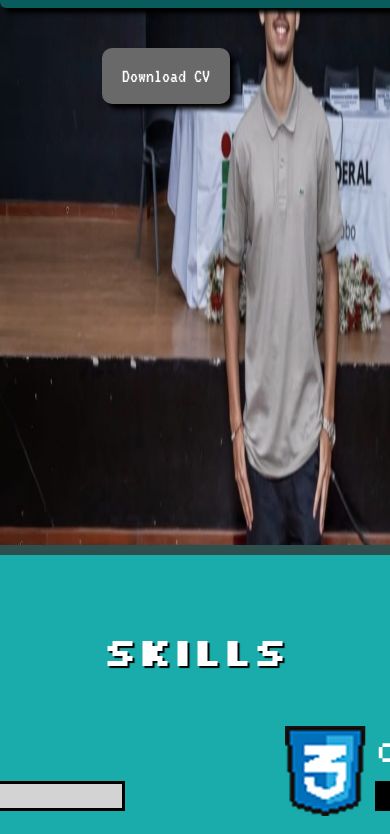
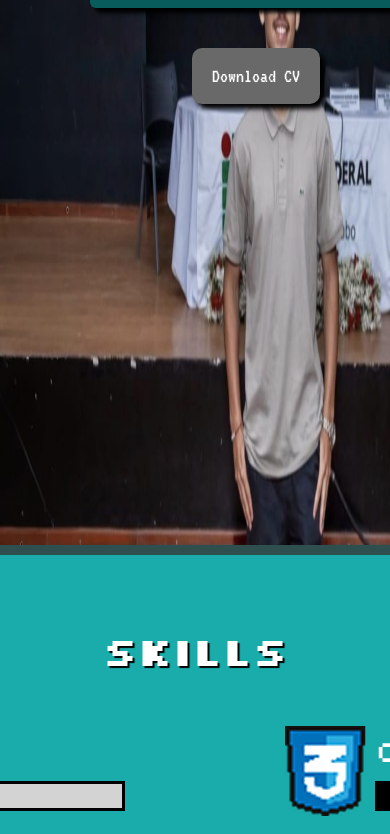
Before and after one commit to mandre-dev/meu_portifolio, a plain HTML site: page index.html in a window 390 px wide. Shown: the part 361-1195 px from the top of the page. Drawn offline with Linux system fonts and the light colour scheme.

Commit message:
excluded

```diff
--- a/css/query/768.css/header768.css
+++ b/css/query/768.css/header768.css
@@ -1,4 +1,4 @@
-@media (max-width: 768px) {
+@media (max-width: 769px) {
 
 .main-header {
     width: 100%; /* Preenche toda a largura da tela */
@@ -8,10 +8,7 @@
     z-index: 1000; /* Garante que o cabeçalho fique acima de outros elementos */
 }
 
-.main-banner {
-    width: 100%; /* Garante que o banner ocupe toda a largura da tela */
-    padding-left: 0; /* Remove o padding para centralizar o conteúdo */
-}
+
 
 .wrapper-card {
     max-width: 90%; /* Define a largura máxima do wrapper-card */
```
